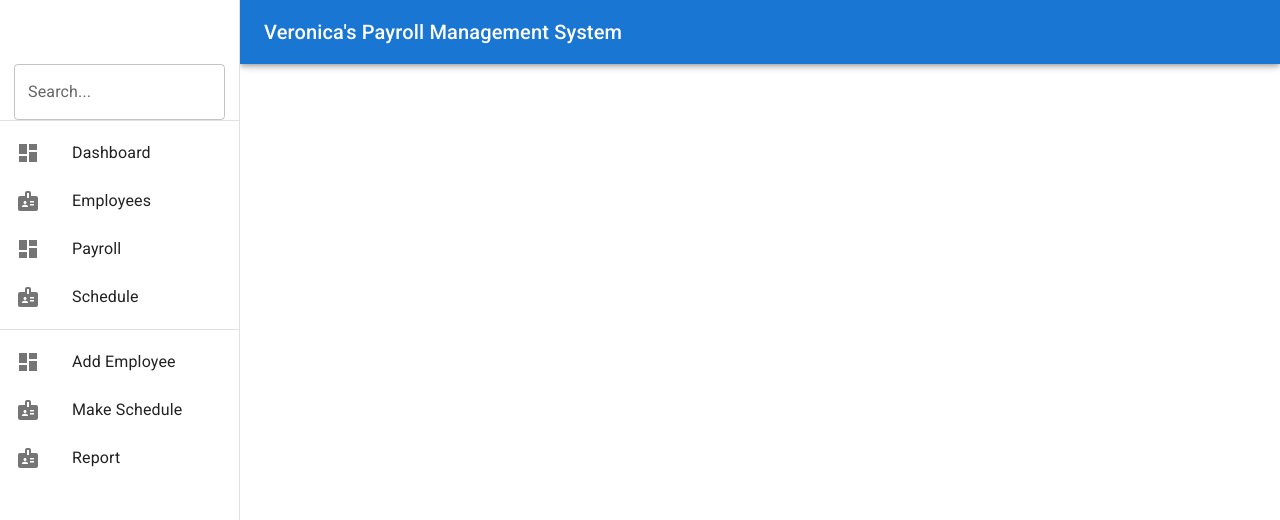
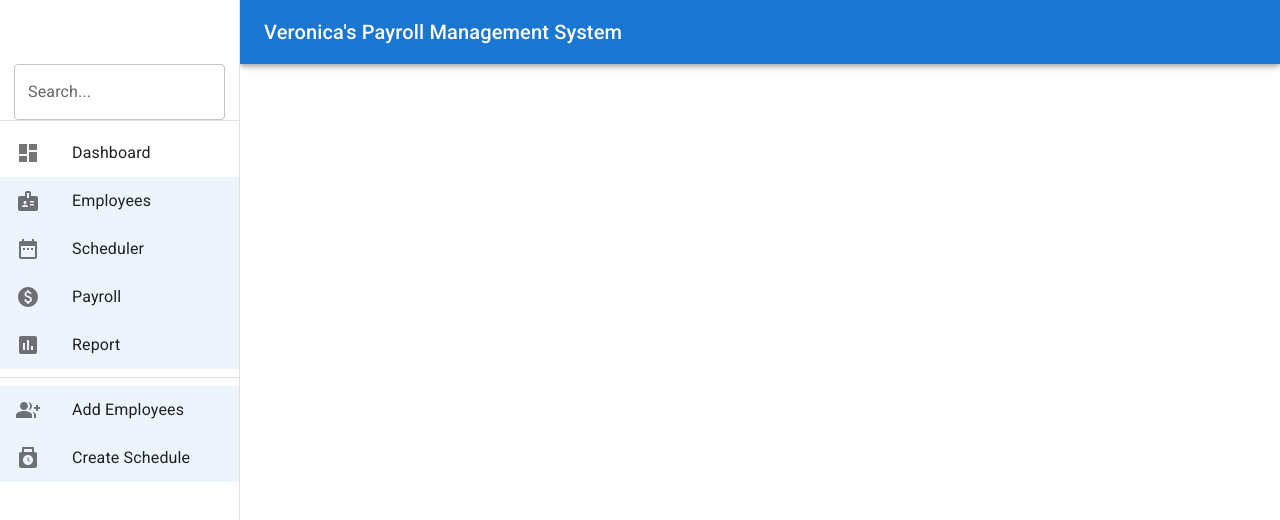
Before and after one commit to cchinw/Veronica_Payroll_Dashboard, a React (Create React App) app in the folder Client/: page / in a window 1280 px wide. Shown: the top 520 px of the page. Built offline with nearby package versions, Linux system fonts and the light colour scheme.

Commit message:
created all frontend routes

```diff
--- a/Client/package.json
+++ b/Client/package.json
@@ -14,6 +14,7 @@
     "axios": "^0.27.2",
     "react": "^18.2.0",
     "react-dom": "^18.2.0",
+    "react-router": "^6.3.0",
     "react-router-dom": "^6.3.0",
     "react-scripts": "5.0.1",
     "web-vitals": "^2.1.4"
--- a/Client/src/App.js
+++ b/Client/src/App.js
@@ -2,8 +2,13 @@ import './style/App.css'
 import { Routes, Route } from 'react-router-dom'
 import Search from './components/Search'
 import Dashboard from './pages/Dashboard'
+import Employees from './components/Employees'
 import EmployeeProfile from './components/EmployeeProfile'
+import Schedules from './components/Schedules'
+import Payroll from './components/Payroll'
+import PayrollDetail from './components/PayrollDetail'
 import AddEmployee from './components/AddEmployee'
+import CreateSchedule from './components/CreateSchedule'
 
 function App() {
   return (
@@ -14,12 +19,13 @@ function App() {
       <main>
         <Routes>
           <Route index element={<Dashboard />} />
+          <Route path="employees" element={<Employees />} />
+          <Route path="employee/:id" element={<EmployeeProfile />} />
+          <Route path="schedules" element={<Schedules />} />
+          <Route path="payroll" element={<Payroll />} />
+          <Route path="payroll/:id" element={<PayrollDetail />} />
           <Route path="employee" element={<AddEmployee />} />
-          <Route path="employee/:id" element={<EmployeeProfile />} />
-          <Route />
-          <Route />
-          <Route />
-          <Route />
+          <Route path="schedule" element={<CreateSchedule />} />
         </Routes>
       </main>
     </div>
--- /dev/null
+++ b/Client/src/components/Employees.jsx
@@ -0,0 +1,5 @@
+const Employees = () => {
+  return <div></div>
+}
+
+export default Employees
--- a/Client/src/components/Payroll.jsx
+++ b/Client/src/components/Payroll.jsx
@@ -0,0 +1,5 @@
+const Payroll = () => {
+  return <div></div>
+}
+
+export default Payroll
--- /dev/null
+++ b/Client/src/components/PayrollDetail.jsx
@@ -0,0 +1,5 @@
+const PayrollDetail = () => {
+  return <div></div>
+}
+
+export default PayrollDetail
--- /dev/null
+++ b/Client/src/components/Schedules.jsx
@@ -0,0 +1,5 @@
+const Schedules = () => {
+  return <div></div>
+}
+
+export default Schedules
--- a/Client/src/components/Search.jsx
+++ b/Client/src/components/Search.jsx
@@ -17,6 +17,10 @@ import TextField from '@mui/material/TextField'
 import DashboardIcon from '@mui/icons-material/Dashboard'
 import BadgeIcon from '@mui/icons-material/Badge'
 import PaidIcon from '@mui/icons-material/Paid'
+import AssessmentIcon from '@mui/icons-material/Assessment'
+import DateRangeIcon from '@mui/icons-material/DateRange'
+import GroupAddIcon from '@mui/icons-material/GroupAdd'
+import PunchClockIcon from '@mui/icons-material/PunchClock'
 
 const drawerWidth = 240
 
@@ -28,37 +32,85 @@ export default function Search(props) {
     setMobileOpen(!mobileOpen)
   }
 
+  const [selectedIndex, setSelectedIndex] = useState(1)
+
+  const handleListItemClick = (e) => {
+    e.preventDefault()
+    setSelectedIndex(e.target.value)
+  }
+
   const drawer = (
     <div>
       <Toolbar />
       <TextField variant="outlined" color="secondary" label="Search..." />
       <Divider />
-      <List>
-        {['Dashboard', 'Employees', 'Payroll', 'Schedule'].map(
-          (text, index) => (
-            <ListItem key={text} disablePadding>
-              <ListItemButton>
+      <List component="nav" aria-label="main payroll folders">
+        <ListItemButton
+          selected={selectedIndex === 0}
+          onClick={(event) => handleListItemClick(event, 0)}
+        >
           <ListItemIcon>
-                  {index % 2 === 0 ? <DashboardIcon /> : <BadgeIcon />}
+            <DashboardIcon />
           </ListItemIcon>
-                <ListItemText primary={text} />
+          <ListItemText primary="Dashboard" />
         </ListItemButton>
-            </ListItem>
-          )
-        )}
+        <ListItemButton
+          selected={selectedIndex === 1}
+          onClick={(event) => handleListItemClick(event, 1)}
+        >
+          <ListItemIcon>
+            <BadgeIcon />
+          </ListItemIcon>
+          <ListItemText primary="Employees" />
+        </ListItemButton>
+        <ListItemButton
+          selected={selectedIndex === 1}
+          onClick={(event) => handleListItemClick(event, 1)}
+        >
+          <ListItemIcon>
+            <DateRangeIcon />
+          </ListItemIcon>
+          <ListItemText primary="Scheduler" />
+        </ListItemButton>
+        <ListItemButton
+          selected={selectedIndex === 1}
+          onClick={(event) => handleListItemClick(event, 1)}
+        >
+          <ListItemIcon>
+            <PaidIcon />
+          </ListItemIcon>
+          <ListItemText primary="Payroll" />
+        </ListItemButton>
+        <ListItemButton
+          selected={selectedIndex === 1}
+          onClick={(event) => handleListItemClick(event, 1)}
+        >
+          <ListItemIcon>
+            <AssessmentIcon />
+          </ListItemIcon>
+          <ListItemText primary="Report" />
+        </ListItemButton>
       </List>
       <Divider />
-      <List>
-        {['Add Employee', 'Make Schedule', 'Report'].map((text, index) => (
-          <ListItem key={text} disablePadding>
-            <ListItemButton>
+      <List component="nav" aria-label="secondary mailbox folder">
+        <ListItemButton
+          selected={selectedIndex === 1}
+          onClick={(event) => handleListItemClick(event, 1)}
+        >
           <ListItemIcon>
-                {index % 3 === 0 ? <DashboardIcon /> : <BadgeIcon />}
+            <GroupAddIcon />
           </ListItemIcon>
-              <ListItemText primary={text} />
+          <ListItemText primary="Add Employees" />
         </ListItemButton>
-          </ListItem>
-        ))}
+        <ListItemButton
+          selected={selectedIndex === 1}
+          onClick={(event) => handleListItemClick(event, 1)}
+        >
+          <ListItemIcon>
+            <PunchClockIcon />
+          </ListItemIcon>
+          <ListItemText primary="Create Schedule" />
+        </ListItemButton>
       </List>
     </div>
   )
--- a/Client/src/pages/Dashboard.js
+++ b/Client/src/pages/Dashboard.js
@@ -1,7 +1,7 @@
 import Search from '../components/Search'
 
 const Dashboard = () => {
-  return <div className="dashboard">{/* <Search /> */}</div>
+  return <div className="dashboard"></div>
 }
 
 export default Dashboard
```
Also changed, not shown: Client/src/components/Report.jsx (added, +143 -0 lines), Client/src/components/CreateSchedule.jsx (added), Client/src/components/Schedule.jsx (deleted), Client/src/components/Scheduler.jsx (deleted), 1 other file (tests, documents, lock files or other folders). Lines whose indentation alone changed are shown as unchanged.
